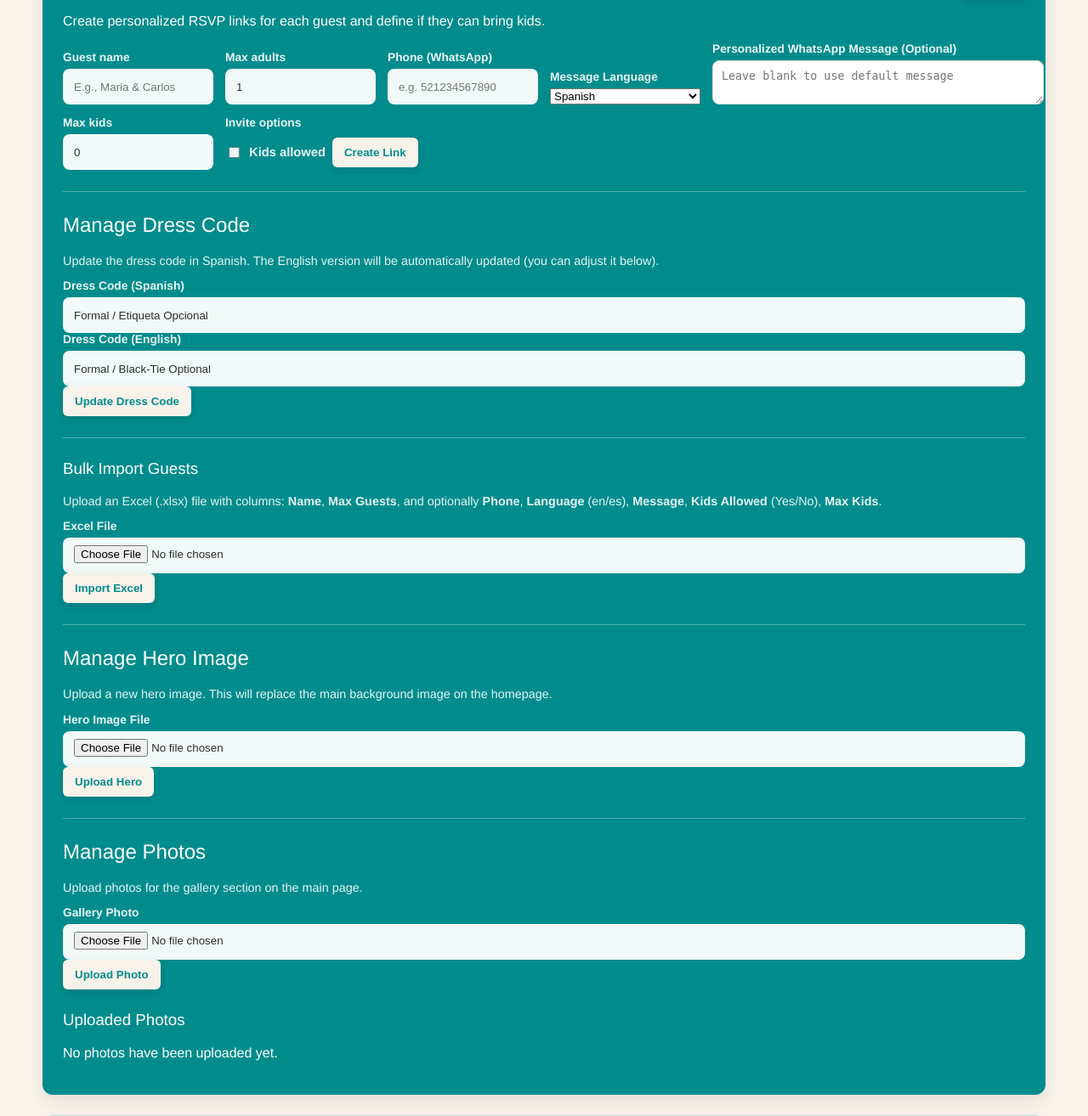
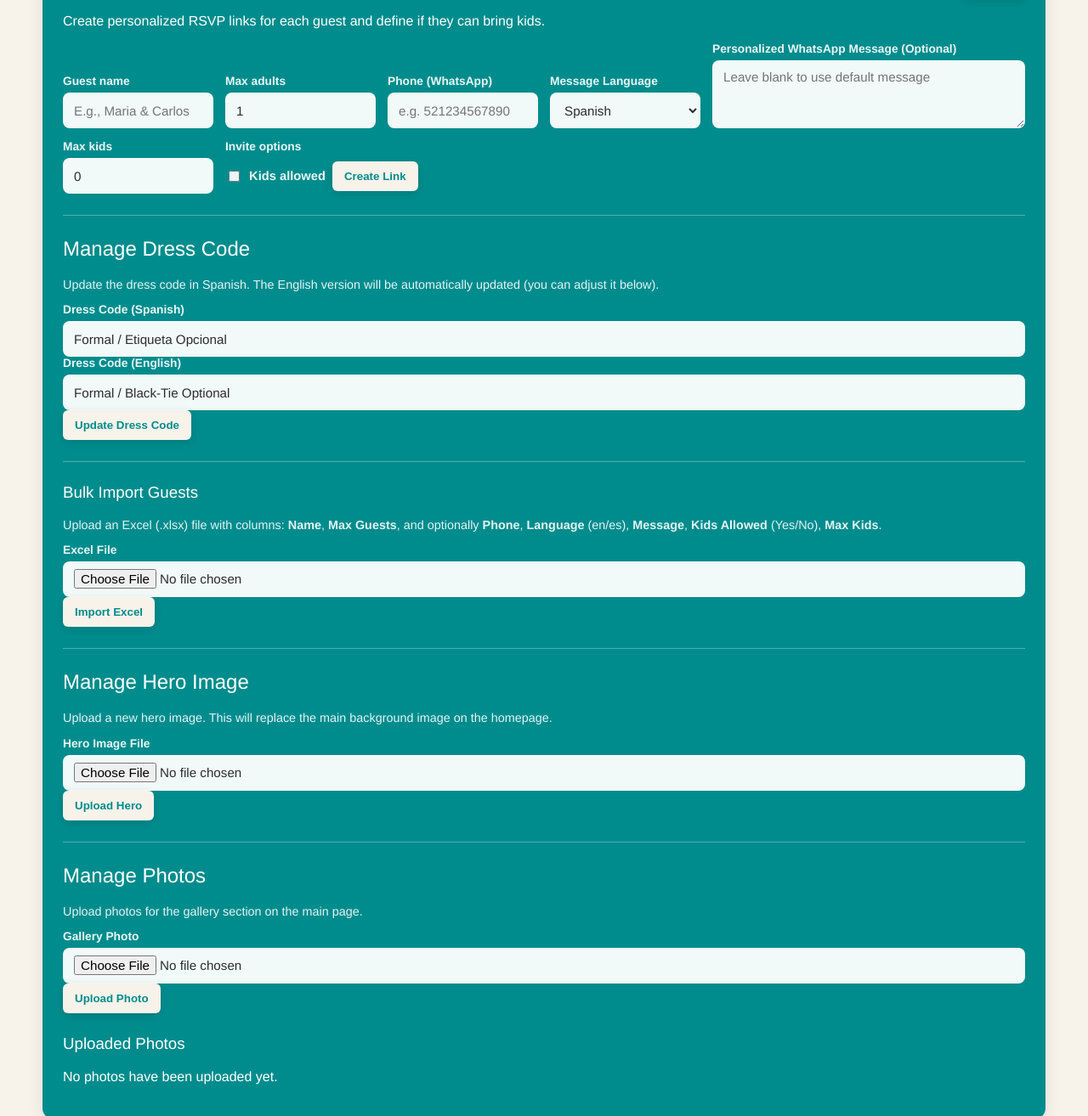
Before and after one commit to SlashGil/wedding, a Flask app: page /admin/ in a window 1280 px wide. Shown: the part 85-1399 px from the top of the page at 85% size. Run offline with Flask 3, Linux system fonts and the light colour scheme; the visitor is signed in with stand-in values (Sample User, id 1); data that the repository does not hold is empty.

Commit message:
:sparkles: Fix inputs

```diff
--- a/wedding/static/css/admin.css
+++ b/wedding/static/css/admin.css
@@ -80,9 +80,11 @@ label {
 
 input[type="text"],
 input[type="number"],
-input[type="file"] {
+input[type="file"],
+select,
+textarea {
     width: 100%;
-    height: 42px;
+    min-height: 42px;
     padding: 10px 12px;
     border: 1px solid #ddd;
     border-radius: 8px;
@@ -90,6 +92,13 @@ input[type="file"] {
     color: var(--charcoal);
     transition: border-color 0.2s ease, box-shadow 0.2s ease;
     box-sizing: border-box;
+    font-family: inherit;
+    font-size: 0.95rem;
+}
+
+textarea {
+    resize: vertical;
+    min-height: 80px;
 }
 
 input[type="file"] {
@@ -98,7 +107,9 @@ input[type="file"] {
 }
 
 input[type="text"]:focus,
-input[type="number"]:focus {
+input[type="number"]:focus,
+select:focus,
+textarea:focus {
     outline: none;
     border-color: var(--brand);
     box-shadow: 0 0 0 3px rgba(0, 140, 141, 0.18);
@@ -106,13 +117,17 @@ input[type="number"]:focus {
 
 .card-dark input[type="text"],
 .card-dark input[type="number"],
-.card-dark input[type="file"] {
+.card-dark input[type="file"],
+.card-dark select,
+.card-dark textarea {
     background: rgba(255, 255, 255, 0.95);
     border: 1px solid rgba(255, 255, 255, 0.65);
 }
 
 .card-dark input[type="text"]:focus,
-.card-dark input[type="number"]:focus {
+.card-dark input[type="number"]:focus,
+.card-dark select:focus,
+.card-dark textarea:focus {
     border-color: rgba(255, 255, 255, 0.95);
     box-shadow: 0 0 0 3px rgba(247, 242, 234, 0.35);
 }
@@ -204,8 +219,8 @@ th {
 
 .inline-fields {
     display: grid;
-    grid-template-columns: 1.4fr 110px 120px 110px;
-    gap: 10px;
+    grid-template-columns: 1.5fr 1fr 1fr 120px;
+    gap: 12px;
     align-items: end;
 }
 
--- a/wedding/templates/admin.html
+++ b/wedding/templates/admin.html
@@ -42,7 +42,7 @@
                 <input type="text" id="phone" name="phone" placeholder="e.g. 521234567890">
             </div>
 
-            <div class="field">
+            <div class="field" style="grid-column: span 1;">
                 <label for="preferred_lang">Message Language</label>
                 <select id="preferred_lang" name="preferred_lang">
                     <option value="es">Spanish</option>
@@ -52,7 +52,7 @@
 
             <div class="field" style="grid-column: span 2;">
                 <label for="whatsapp_message">Personalized WhatsApp Message (Optional)</label>
-                <textarea id="whatsapp_message" name="whatsapp_message" placeholder="Leave blank to use default message" rows="2" style="width: 100%; border-radius: 8px; padding: 10px; border: 1px solid #ddd;"></textarea>
+                <textarea id="whatsapp_message" name="whatsapp_message" placeholder="Leave blank to use default message" rows="2"></textarea>
             </div>
 
             <div class="field">
@@ -208,14 +208,14 @@
                                 </label>
                                 <label>
                                     <span class="small">Language</span>
-                                    <select name="preferred_lang" style="height: 42px; padding: 10px; border-radius: 8px;">
+                                    <select name="preferred_lang">
                                         <option value="es" {{ 'selected' if item.preferred_lang == 'es' else '' }}>ES</option>
                                         <option value="en" {{ 'selected' if item.preferred_lang == 'en' else '' }}>EN</option>
                                     </select>
                                 </label>
-                                <label style="grid-column: span 2;">
+                                <label style="grid-column: span 4;">
                                     <span class="small">Personalized WhatsApp Message</span>
-                                    <textarea name="whatsapp_message" placeholder="Leave blank for default" rows="1" style="width: 100%; border-radius: 8px; padding: 10px; border: 1px solid #ddd;">{{ item.whatsapp_message or '' }}</textarea>
+                                    <textarea name="whatsapp_message" placeholder="Leave blank for default" rows="1">{{ item.whatsapp_message or '' }}</textarea>
                                 </label>
                                 <label class="checkbox">
                                     <input type="checkbox" name="kids_allowed" {% if item.kids_allowed %}checked{% endif %}>
```
